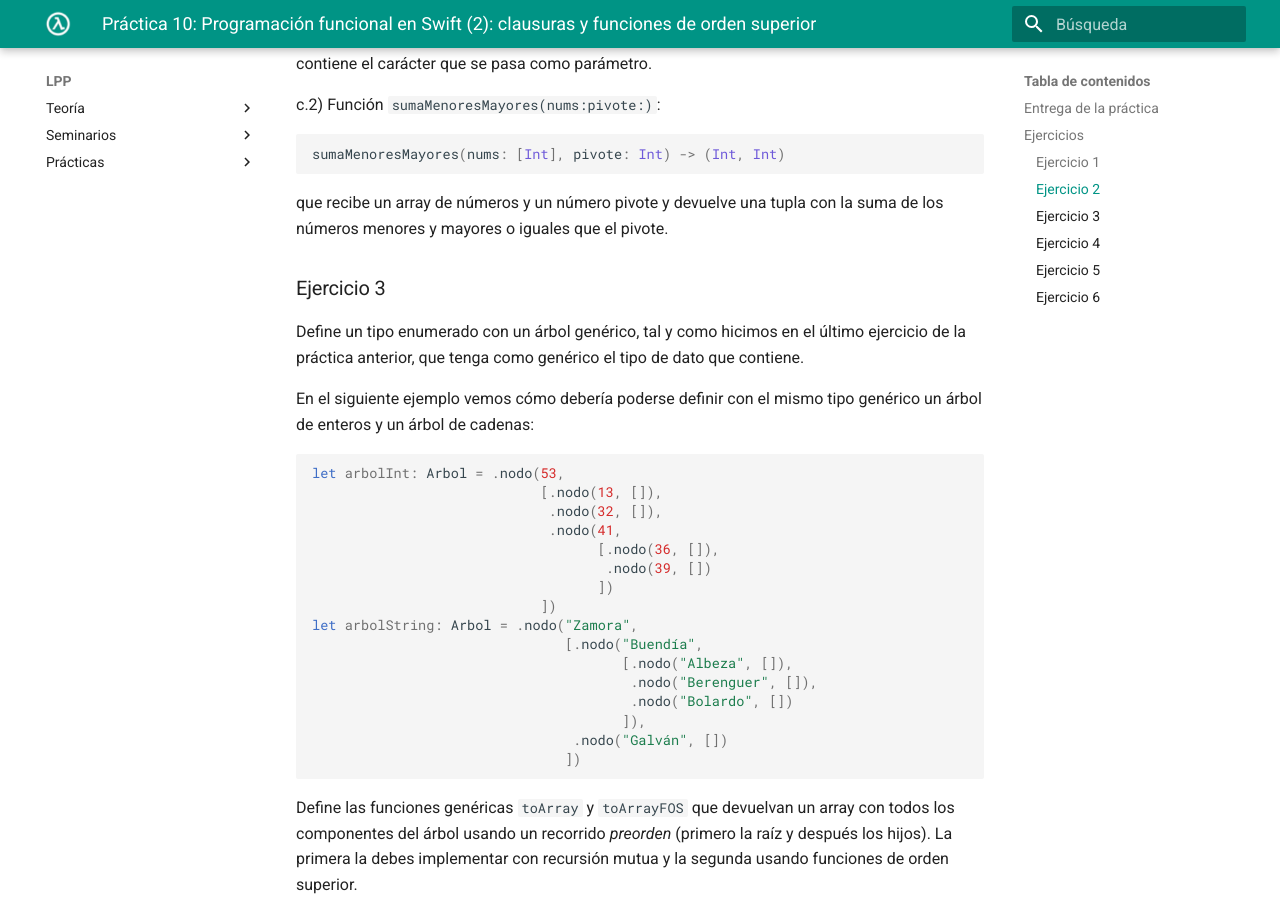
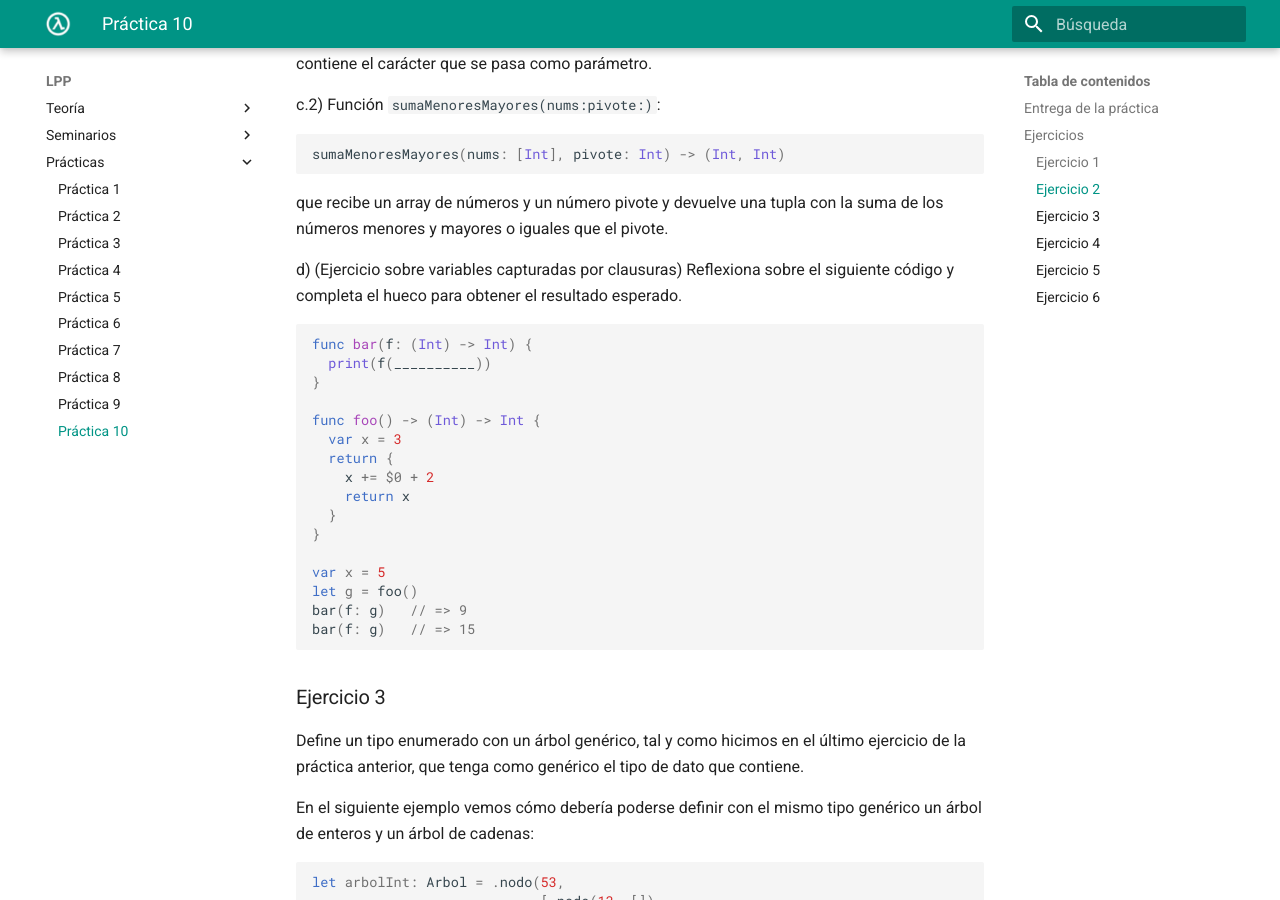
Before and after one commit to domingogallardo/apuntes-lpp, an MkDocs documentation site: the page built from docs/practicas/practica10/practica10.md, in a window 1280 px wide and 900 px high, scrolled down 3144 px. Built offline with MkDocs 1.6.1 and Material for MkDocs 9.7.7, drawn with Linux system fonts in a browser that asks for light colours.

Commit message:
Práctica 10

````diff
--- a/docs/practicas/practica10/practica10.md
+++ b/docs/practicas/practica10/practica10.md
@@ -169,6 +169,29 @@ que recibe un array de números y un número pivote y
 devuelve una tupla con la suma de los números menores y mayores o
 iguales que el pivote.
 
+
+d) (Ejercicio sobre variables capturadas por clausuras) Reflexiona
+sobre el siguiente código y completa el hueco para obtener el
+resultado esperado.
+
+```swift
+func bar(f: (Int) -> Int) {
+  print(f(__________))
+}
+
+func foo() -> (Int) -> Int {
+  var x = 3
+  return {
+    x += $0 + 2
+    return x
+  }
+}
+
+var x = 5
+let g = foo()
+bar(f: g)   // => 9
+bar(f: g)   // => 15
+```
 
 ### Ejercicio 3
 
--- a/mkdocs.yml
+++ b/mkdocs.yml
@@ -23,7 +23,7 @@ nav:
     - 'Práctica 7': 'practicas/practica07/practica07.md'
     - 'Práctica 8': 'practicas/practica08/practica08.md'
     - 'Práctica 9': 'practicas/practica09/practica09.md'
-#   - 'Práctica 10': 'practicas/practica10/practica10.md'
+    - 'Práctica 10': 'practicas/practica10/practica10.md'
 #   - 'Práctica 11': 'practicas/practica11/practica11.md'
 
 theme:
````
